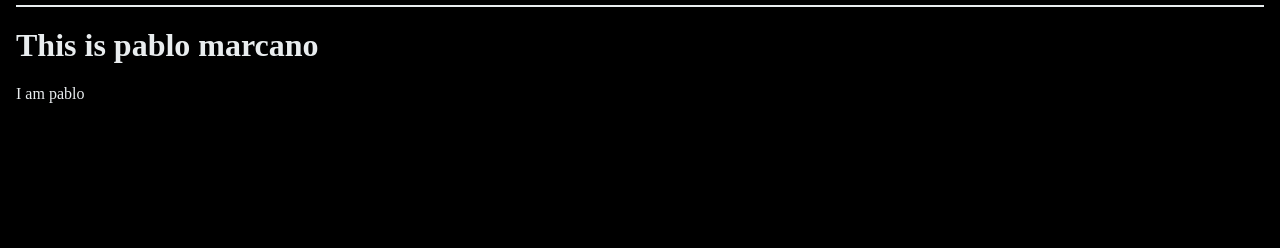
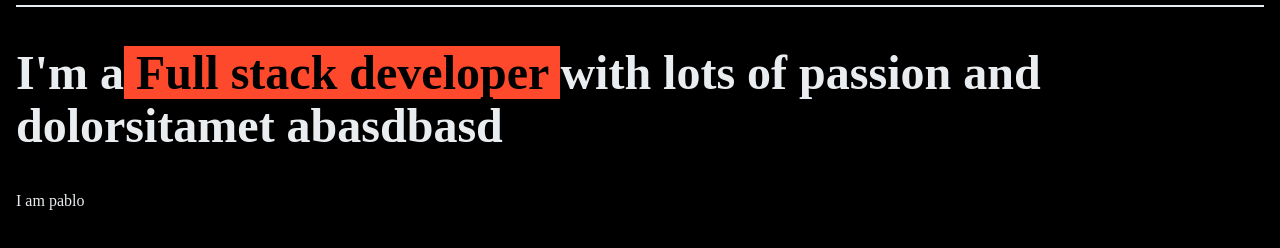
Before and after one commit to Pablosky12/portfolio-v2, a Gatsby site: page / in a window 1280 px wide. Shown: the part 56-304 px from the top of the page. Built offline with nearby package versions, Linux system fonts and the light colour scheme; Gatsby itself is replaced by a stand-in of ours; some packages are replaced by stand-ins of ours; what typography-theme-lawton would draw is missing.

Commit message:
Add title

```diff
--- a/src/pages/index.js
+++ b/src/pages/index.js
@@ -6,14 +6,28 @@ import Layout from "../components/Layout";
 const IndexPage = () => {
   return (
     <Layout>
-      <main>
-        <h1>This is pablo marcano</h1>
-        <p>I am pablo</p>
-      </main>
+      <Main>
+        <Header>I'm a<em> Full stack developer </em> with lots of passion and dolorsitamet abasdbasd </Header>
+        <div>I am pablo</div>
+      </Main>
     </Layout>
   );
 };
 
-const Main = styled.main``;
+
+const Header = styled.h2`
+  font-size: 3em;
+  color: ${({theme}) => theme.text};
+  em {
+    background-color: ${({theme}) => theme.contrast1};
+    color: ${({theme}) => theme.background};
+    font-style: normal;
+    font-weight: bold;
+  }
+`
+
+const Main = styled.main`
+  margin-top: 1em;
+`;
 
 export default IndexPage;
```
